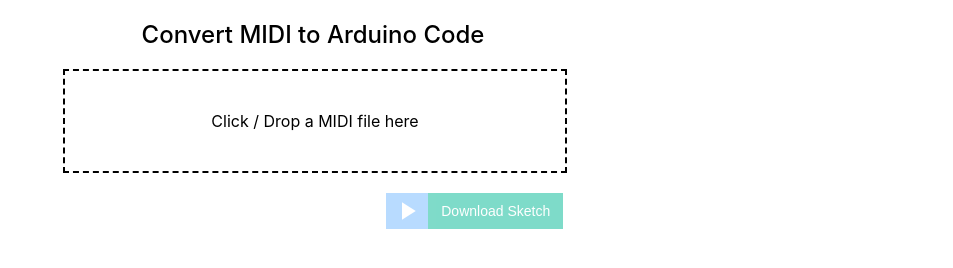
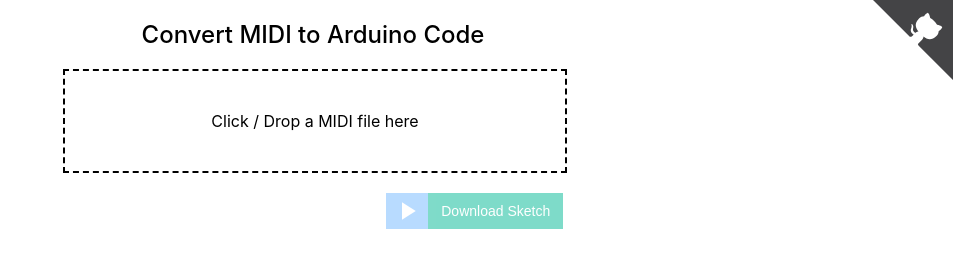
Before and after one commit to ShivamJoker/MIDI-to-Arduino, a website built with Vite: page index.html in a window 1280 px wide. Shown: the whole page, without its empty margins (327-1280 px from the left). Built offline with nearby package versions, Linux system fonts and the light colour scheme.

Commit message:
add github badge

```diff
--- a/index.html
+++ b/index.html
@@ -71,6 +71,15 @@
         </button>
       </div>
     </main>
+    <a href="https://github.com/ShivamJoker/MIDI-to-Arduino" class="github-corner" aria-label="View source on GitHub">
+      <svg width="80" height="80" viewBox="0 0 250 250" style="fill:#131315c9; color:#fff; position: absolute; top: 0; border: 0; right: 0;" aria-hidden="true">
+      <path d="M0,0 L115,115 L130,115 L142,142 L250,250 L250,0 Z"></path>
+      <path d="M128.3,109.0 C113.8,99.7 119.0,89.6 119.0,89.6 C122.0,82.7 120.5,78.6 120.5,78.6 C119.2,72.0 123.4,76.3 123.4,76.3 C127.3,80.9 125.5,87.3 125.5,87.3 C122.9,97.6 130.6,101.9 134.4,103.2" fill="currentColor" style="transform-origin: 130px 106px;" class="octo-arm">
+      </path>
+      <path d="M115.0,115.0 C114.9,115.1 118.7,116.5 119.8,115.4 L133.7,101.6 C136.9,99.2 139.9,98.4 142.2,98.6 C133.8,88.0 127.5,74.4 143.8,58.0 C148.5,53.4 154.0,51.2 159.7,51.0 C160.3,49.4 163.2,43.6 171.4,40.1 C171.4,40.1 176.1,42.5 178.8,56.2 C183.1,58.6 187.2,61.8 190.9,65.4 C194.5,69.0 197.7,73.2 200.1,77.6 C213.8,80.2 216.3,84.9 216.3,84.9 C212.7,93.1 206.9,96.0 205.4,96.6 C205.1,102.4 203.0,107.8 198.3,112.5 C181.9,128.9 168.3,122.5 157.7,114.1 C157.9,116.9 156.7,120.9 152.7,124.9 L141.0,136.5 C139.8,137.7 141.6,141.9 141.8,141.8 Z" fill="currentColor" class="octo-body">
+      </path>
+      </svg>
+    </a>
     <script type="module" src="./main.js"></script>
   </body>
 </html>
```
